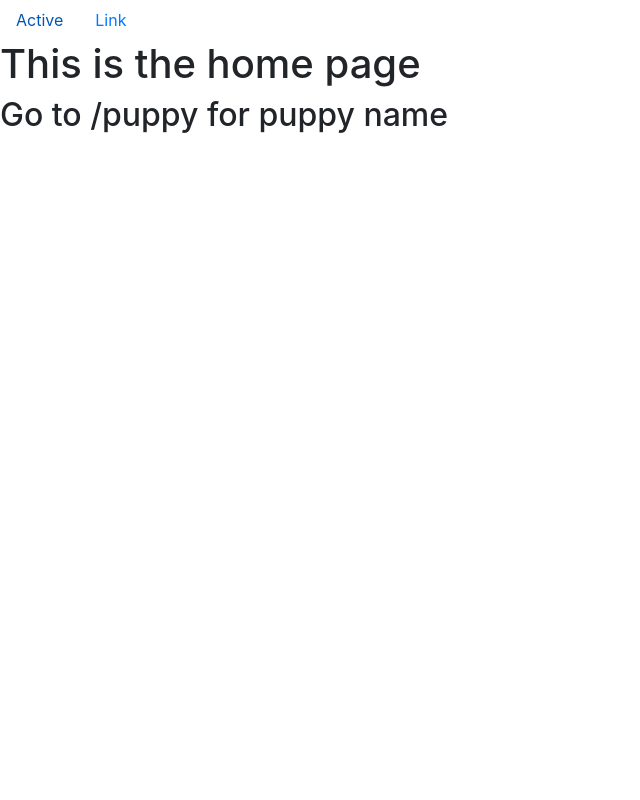
After one commit to akmadan/flask_course, a Flask app: page /home in a window 1280 px wide. The commit adds this page. Shown: the whole page, without its empty margins (0-640 px from the left). Run offline with Flask 2, Linux system fonts and the light colour scheme; some libraries are stand-ins or nearby versions.

Commit message:
template inheritance

```diff
--- a/app.py
+++ b/app.py
@@ -9,5 +9,15 @@ def index():
     return render_template('index.html', name= 'Akshit',
     answer = answer, passedList = namesList, user_logged_in=True) #String name and dict answer are passed to html file
 
+
+@app.route('/home')
+def home():
+    return render_template('home.html')
+
+
+@app.route('/puppy/<name>')
+def puppy(name):
+    return render_template('puppy.html', name=name)
+
 if __name__ == '__main__':
     app.run(debug=True)
--- /dev/null
+++ b/templates/base.html
@@ -0,0 +1,24 @@
+<html lang="en">
+<head>
+    <meta charset="UTF-8">
+    <meta http-equiv="X-UA-Compatible" content="IE=edge">
+    <meta name="viewport" content="width=device-width, initial-scale=1.0">
+    <title>Flask Webapp</title>
+
+    <link rel="stylesheet" href="https://maxcdn.bootstrapcdn.com/bootstrap/4.0.0/css/bootstrap.min.css" integrity="sha384-Gn5384xqQ1aoWXA+058RXPxPg6fy4IWvTNh0E263XmFcJlSAwiGgFAW/dAiS6JXm" crossorigin="anonymous">
+</head>
+<body>
+
+    <nav class="nav">
+        <a class="nav-link active" href="#">Active</a>
+        <a class="nav-link" href="#">Link</a>
+
+      </nav>
+
+
+      {% block content %}
+
+      {% endblock %}
+
+</body>
+</html>
--- /dev/null
+++ b/templates/home.html
@@ -0,0 +1,9 @@
+{% extends "base.html" %}
+
+
+{% block content %}    <!-- getting content block from base.html -->
+
+<h1>This is the home page</h1>
+<h2>Go to /puppy for puppy name</h2>
+
+{% endblock %}
```
Also changed, not shown: templates/index.html (+6 -8 lines).
